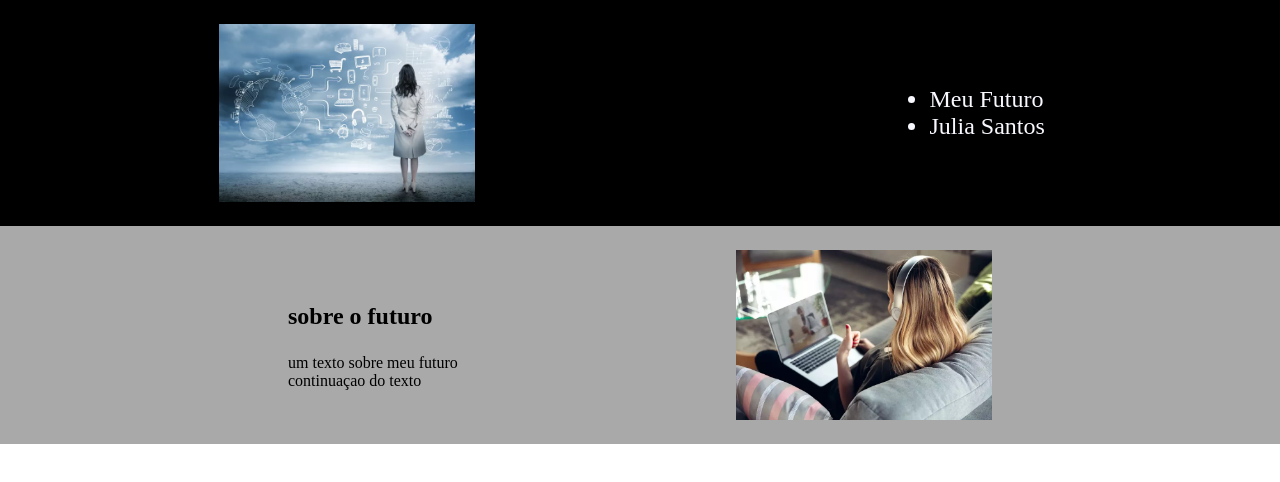
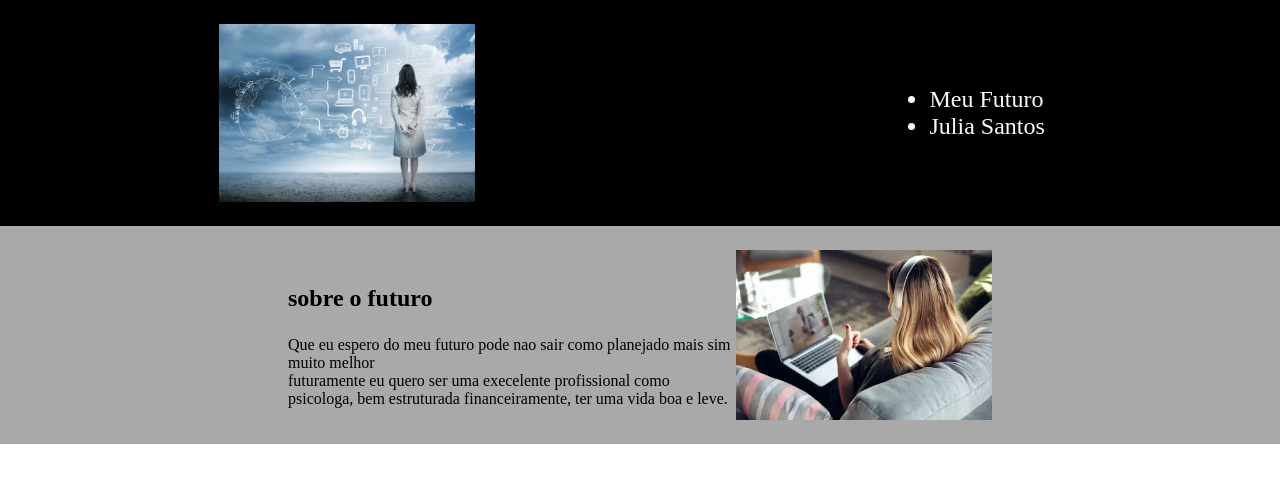
Before and after one commit to Juh-Santos/futuro, a plain HTML site: page index.html in a window 1280 px wide. Drawn offline with Linux system fonts and the light colour scheme.

Commit message:
futuro ok

```diff
--- a/index.html
+++ b/index.html
@@ -20,8 +20,8 @@
 <section class="futuro">
 <div class="div-conteudo">
     <h2 class="titulo">sobre o futuro</h2>
-    <p class="texto1">um texto sobre meu futuro</p>
-    <p class="texto2">continuaçao do texto</p>
+    <p class="texto1">Que eu espero do meu futuro pode nao sair como planejado mais sim muito melhor</p>
+    <p class="texto2">futuramente eu quero ser uma execelente profissional como psicologa, bem estruturada financeiramente, ter uma vida boa e leve.</p>
 
 </div>
 <img class="imagem-do-futuro" src="profissao.webp" alt="">
```
